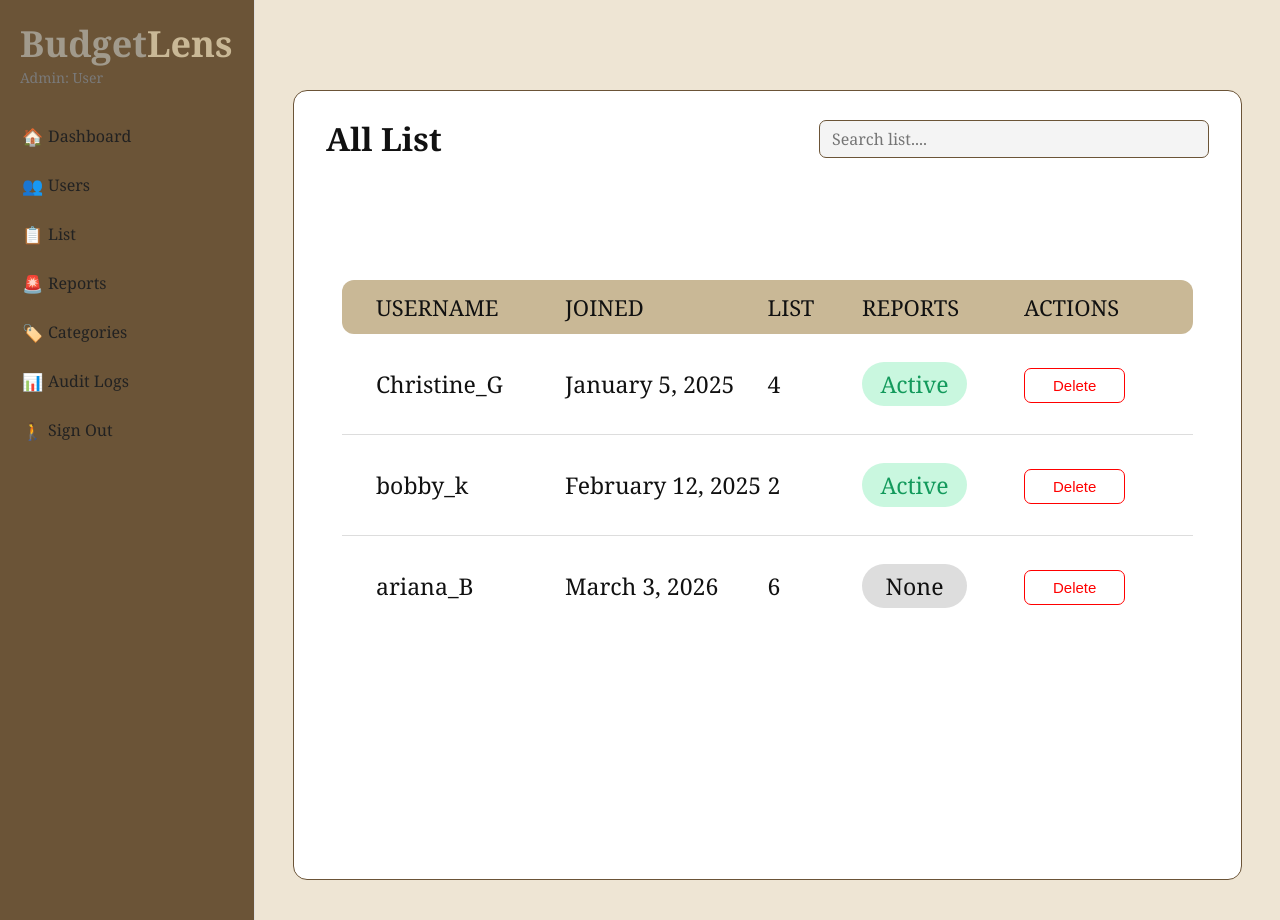
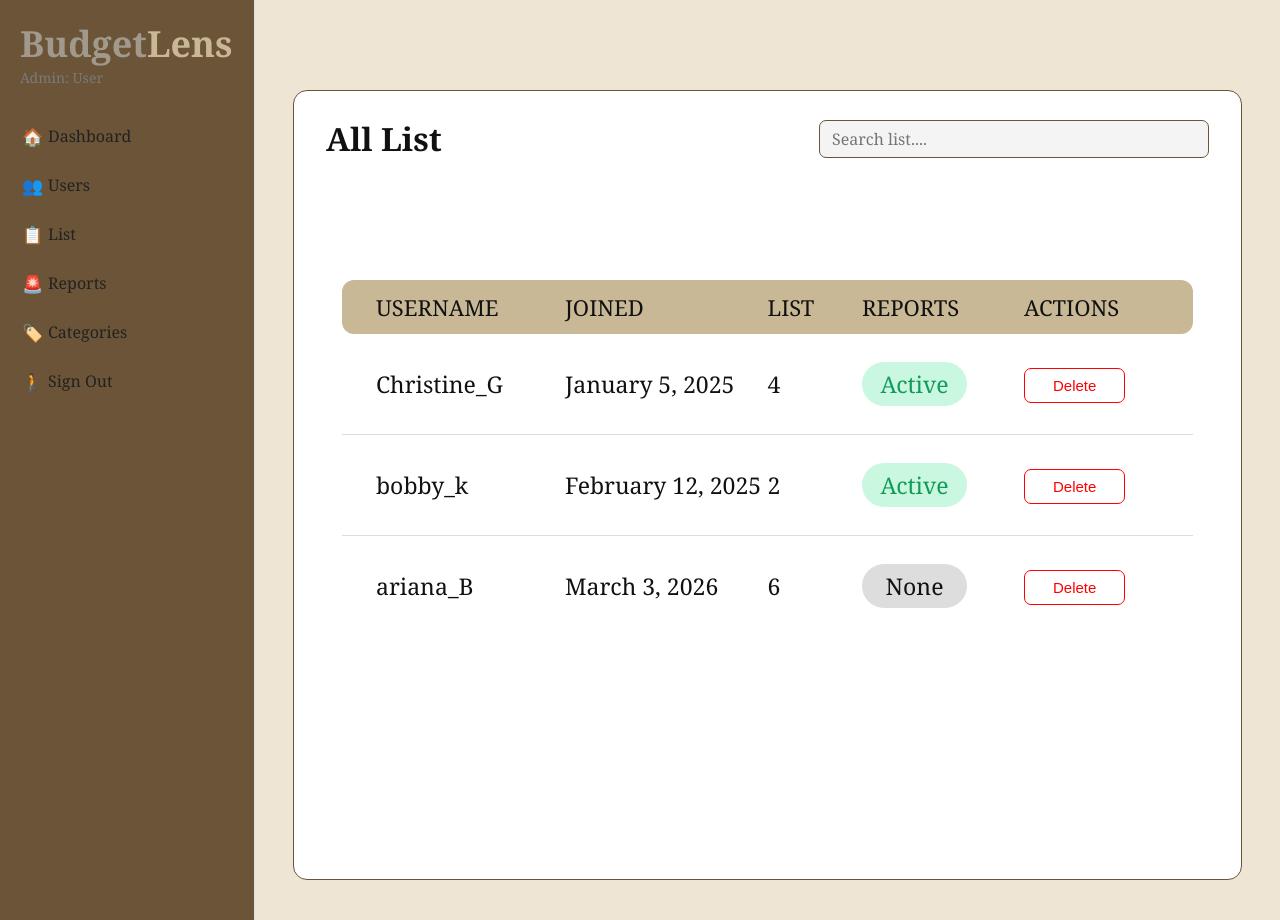
Before and after one commit to Cchristineee/BudgetLens, a PHP site: page /upload/admin_list.php in a window 1280 px wide. Run offline with PHP 8.4, Linux system fonts and the light colour scheme.

Commit message:
commented out audit logs

```diff
--- a/admin_sidebar.php
+++ b/admin_sidebar.php
@@ -46,11 +46,12 @@ function isActive($pageName) {
             <span class="nav-icon"> 🏷️</span>
             <span>Categories</span>
         </a>
-
-        <a href="admin_logs.php" class="nav-item <?php echo isActive('admin_logs.php'); ?>">
+       <!-- (may axe due to time constraints)
+        <a href="admin_logs.php" class="nav-item <!<?php echo isActive('admin_logs.php'); ?>">
             <span class="nav-icon"> 📊</span>
             <span>Audit Logs</span>
         </a>
+        -->
 
         <!-- Sign out leads back to landing page ★ -->
         <a href="logout.php" class="nav-item">
```
